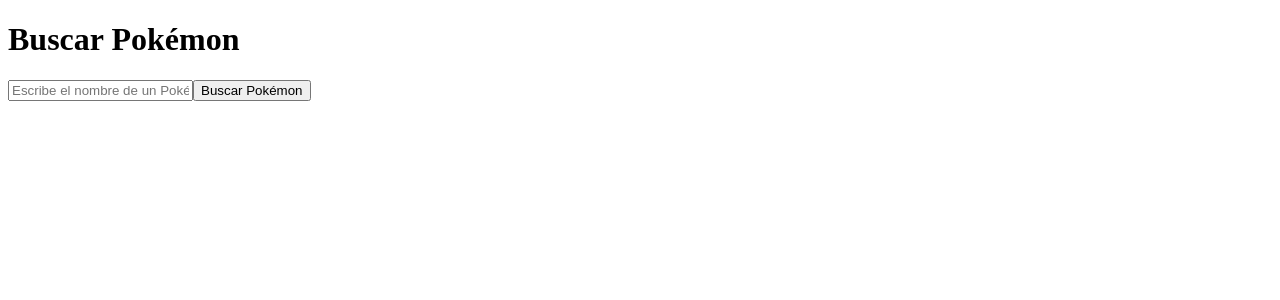
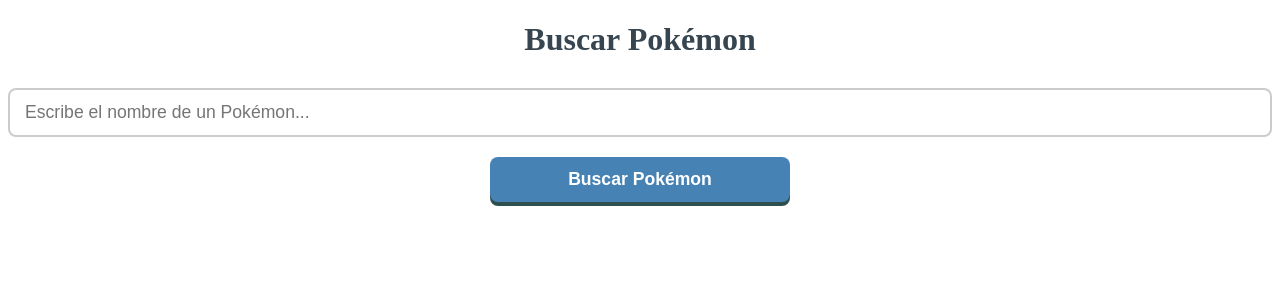
Before and after one commit to IkerLopezGomez/pokeSearch, a Vue app in the folder pokeSearch/: page / in a window 1280 px wide. Shown: the top 300 px of the page. Built offline with nearby package versions, Linux system fonts and the light colour scheme; no server answers.

Commit message:
css hecho

```diff
--- a/pokeSearch/src/components/buscarPoke.vue
+++ b/pokeSearch/src/components/buscarPoke.vue
@@ -32,3 +32,83 @@
     {{ isLoading ? "Cargando..." : "Buscar Pokémon" }}
   </button>
 </template>
+<style scoped>
+/* Contenedor principal para centrar y dar espacio */
+.pokemon-search-container {
+    max-width: 500px;
+    margin: 40px auto; /* Centra y da espacio */
+    padding: 20px;
+    text-align: center; /* Centra los elementos de línea/bloque */
+}
+
+/* Encabezado */
+h1 {
+    color: #36454F; /* Gris oscuro */
+    text-align: center;
+    margin-bottom: 30px;
+    font-size: 2em;
+}
+
+/* Campo de entrada de texto (Input) */
+input[type="text"] {
+    /* Tamaño y espacio */
+    width: 100%;
+    padding: 12px 15px;
+    margin-bottom: 20px;
+    box-sizing: border-box; /* Asegura que padding y border no aumenten el ancho total */
+
+    /* Apariencia */
+    border: 2px solid #ccc;
+    border-radius: 8px;
+    font-size: 1.1em;
+    color: #333;
+    transition: border-color 0.2s, box-shadow 0.2s;
+}
+
+input[type="text"]:focus {
+    border-color: #4682B4; /* Azul Acero al enfocar */
+    outline: none; /* Quita el borde de enfoque predeterminado del navegador */
+    box-shadow: 0 0 5px rgba(70, 130, 180, 0.5);
+}
+
+/* Botón (Mismos estilos que tu referencia) */
+button {
+    /* Diseño y tamaño */
+    display: block; /* Para que ocupe todo el ancho o se pueda centrar si se desea */
+    width: 100%; /* Opcional: Ancho completo */
+    max-width: 300px; /* Limita el ancho del botón */
+    padding: 12px 25px;
+    margin: 0 auto; /* Centra el botón si es de ancho limitado */
+
+    /* Apariencia */
+    background-color: #4682B4; /* Azul Acero (color primario) */
+    color: white;
+    font-weight: bold;
+    font-size: 1.1em;
+    text-align: center;
+    border: none;
+    border-radius: 8px;
+    cursor: pointer;
+
+    /* Sombra y transición */
+    box-shadow: 0 4px #2F4F4F; /* Gris oscuro para la sombra */
+    transition: all 0.1s ease;
+}
+
+button:hover:not(:disabled) {
+    background-color: #5B9BD5; /* Azul más claro al pasar el ratón */
+}
+
+button:active:not(:disabled) {
+    /* Efecto de "clic" */
+    transform: translateY(4px);
+    box-shadow: 0 0 #2F4F4F;
+}
+
+/* Estilo para el estado deshabilitado */
+button:disabled {
+    background-color: #A9A9A9; /* Gris oscuro para deshabilitado */
+    cursor: not-allowed;
+    box-shadow: 0 4px #808080;
+}
+</style>
--- a/pokeSearch/src/components/seleccionarPokemon.vue
+++ b/pokeSearch/src/components/seleccionarPokemon.vue
@@ -69,3 +69,109 @@
   </div>
   <button @click="$router.back()">Volver</button>
 </template>
+<style scoped>
+/* Contenedor principal para centrar y dar espacio */
+.list-container {
+    max-width: 600px;
+    margin: 40px auto;
+    padding: 20px;
+    background-color: #f9f9f9; /* Fondo muy claro para el contenedor */
+    border-radius: 12px;
+    box-shadow: 0 4px 10px rgba(0, 0, 0, 0.05);
+}
+
+/* --- Títulos y Mensajes --- */
+
+h2 {
+    color: #36454F; /* Gris oscuro */
+    text-align: center;
+    margin-bottom: 25px;
+    font-size: 1.8em;
+    border-bottom: 2px solid #ccc;
+    padding-bottom: 10px;
+}
+
+p {
+    text-align: center;
+    margin: 15px 0;
+    color: #555;
+    font-size: 1.1em;
+}
+
+strong {
+    color: #4682B4; /* Azul Acero para destacar la búsqueda */
+}
+
+/* --- Lista de Resultados (ul) --- */
+
+ul {
+    list-style: none; /* Quita los puntos predeterminados */
+    padding: 0;
+    margin: 20px 0;
+}
+
+li {
+    /* Estructura de la tarjeta */
+    margin: 10px 0;
+    padding: 10px 15px;
+    border: 1px solid #e0e0e0;
+    border-radius: 8px;
+    background-color: #ffffff;
+    box-shadow: 0 2px 4px rgba(0, 0, 0, 0.05);
+    transition: transform 0.2s, box-shadow 0.2s;
+}
+
+li:hover {
+    transform: translateY(-2px); /* Pequeño efecto al pasar el ratón */
+    box-shadow: 0 4px 8px rgba(0, 0, 0, 0.1);
+    border-color: #4682B4; /* Destaca el borde al pasar el ratón */
+}
+
+/* --- Enlaces (router-link) --- */
+
+li a {
+    text-decoration: none; /* Quita el subrayado del enlace */
+    color: #36454F; /* Gris oscuro para el texto del enlace */
+    font-size: 1.15em;
+    display: block; /* Hace que todo el <li> sea clicable a través del enlace */
+    font-weight: 500;
+}
+
+li a:hover {
+    color: #4682B4; /* Azul Acero al pasar el ratón */
+}
+
+/* --- Botón "Volver" (Estilos consistentes con el componente de Búsqueda) --- */
+
+button {
+    /* Diseño y tamaño */
+    display: block;
+    width: 100%;
+    max-width: 200px; /* Limita el ancho del botón */
+    padding: 10px 20px;
+    margin: 30px auto 0 auto; /* Centra el botón y da espacio arriba */
+
+    /* Apariencia */
+    background-color: #F08080; /* Rojo claro/coral para la acción de "Volver" */
+    color: white;
+    font-weight: bold;
+    font-size: 1em;
+    border: none;
+    border-radius: 8px;
+    cursor: pointer;
+
+    /* Sombra y transición */
+    box-shadow: 0 4px #CD5C5C; /* Sombra más oscura para el rojo */
+    transition: all 0.1s ease;
+}
+
+button:hover {
+    background-color: #FA8072; /* Color más claro al pasar el ratón */
+}
+
+button:active {
+    /* Efecto de "clic" */
+    transform: translateY(4px);
+    box-shadow: 0 0 #CD5C5C;
+}
+</style>
```
